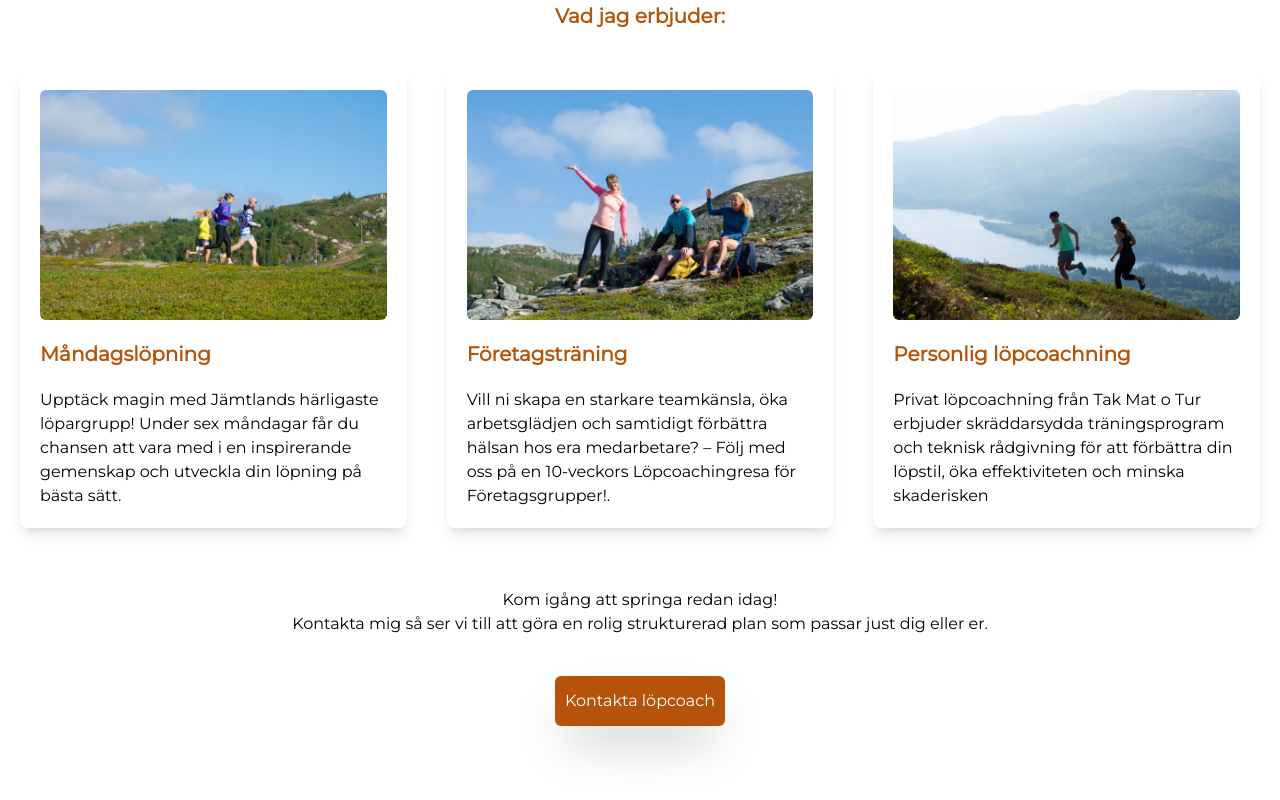
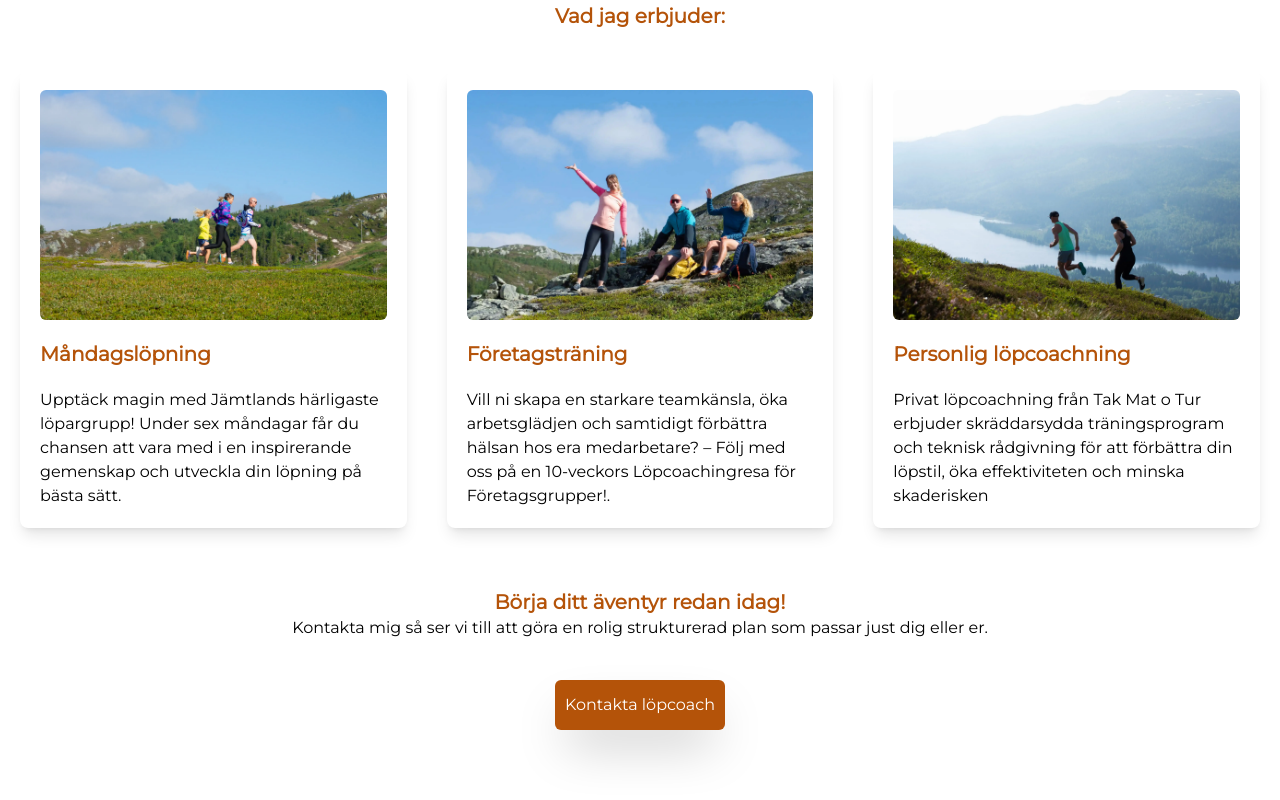
Before and after one commit to BoMar-Dev/takmatotur, a React (Vite) app in the folder client/: page /coach in a window 1280 px wide. Shown: the part 1352-2152 px from the top of the page. Built offline with nearby package versions, Linux system fonts and the light colour scheme; a web font is replaced by a local one; what tailwindcss-animated would draw is missing.

Commit message:
adjusting on coach and tour

```diff
--- a/client/src/pages/Coach.jsx
+++ b/client/src/pages/Coach.jsx
@@ -146,9 +146,10 @@ const Coach = () => {
       </div>
 
       <section className="text-center p-5 max-w-screen-xl mx-auto">
+        <h2 className="text-xl font-semibold text-amber-700">
+          Börja ditt äventyr redan idag!
+        </h2>
         <p>
-          Kom igång att springa redan idag!
-          <br />
           Kontakta mig så ser vi till att göra en rolig strukturerad plan som
           passar just dig eller er.
         </p>
--- a/client/src/pages/Tour.jsx
+++ b/client/src/pages/Tour.jsx
@@ -103,7 +103,7 @@ const Tour = () => {
           </aside>
         </div>
 
-        <div className="text-center my-10">
+        <div className="text-center my-10 p-5 ">
           <h2 className="text-xl font-semibold text-amber-700">
             Börja ditt äventyr redan idag!
           </h2>
```
